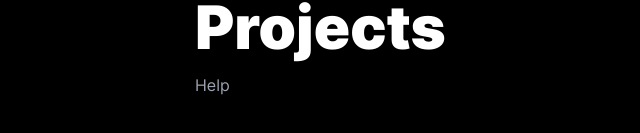
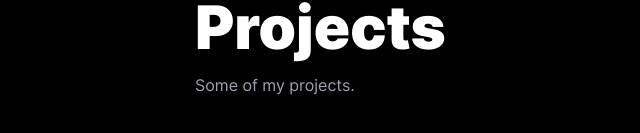
Before and after one commit to cubedhuang/portfolio, a SvelteKit app: page /projects in a window 1280 px wide. Shown: the part 211-344 px from the top of the page, without its empty margins (93-733 px from the left). Built offline with nearby package versions, Linux system fonts and the light colour scheme.

Commit message:
update projects text

```diff
--- a/src/routes/projects/+page.svelte
+++ b/src/routes/projects/+page.svelte
@@ -7,5 +7,5 @@
 <main class="wrapper fade">
 	<h1 class="text-6xl font-black">Projects</h1>
 
-	<p class="mt-4 text-gray-400">Help</p>
+	<p class="mt-4 text-gray-400">Some of my projects.</p>
 </main>
```
